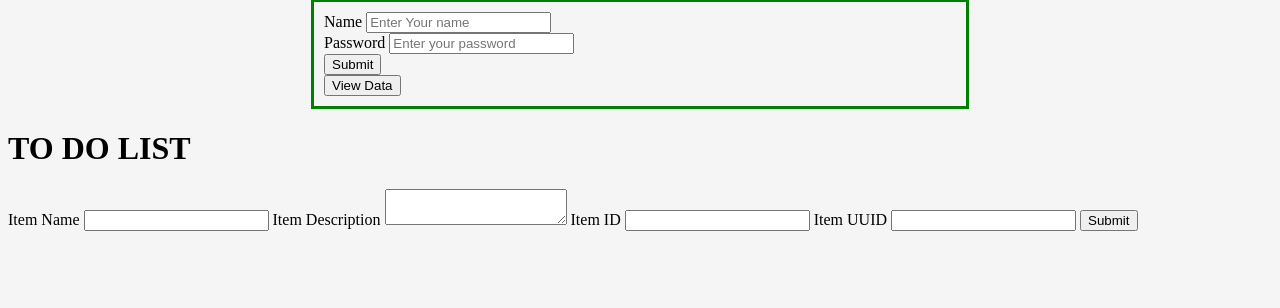
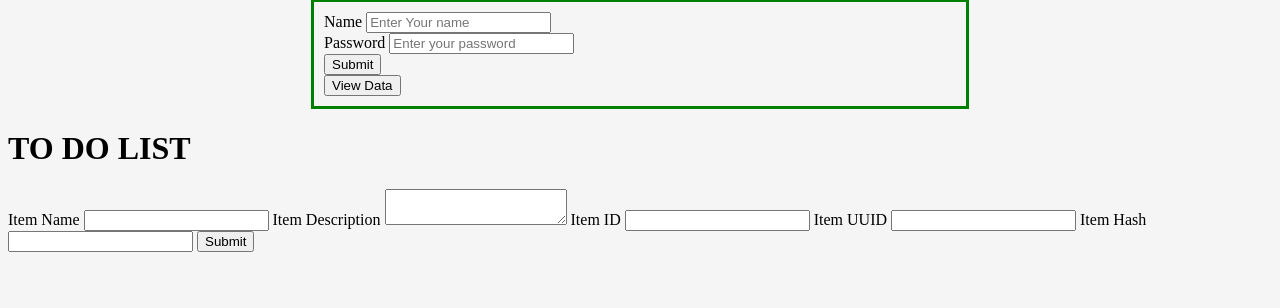
Before and after one commit to PrasannaChitagi/Git-assessment, a Flask app: page / in a window 1280 px wide. Shown: the part 223-531 px from the top of the page. Run offline with Flask 3, Linux system fonts and the light colour scheme.

Commit message:
add item Hash field

```diff
--- a/flask_tutorial/frontend/templates/index.html
+++ b/flask_tutorial/frontend/templates/index.html
@@ -41,6 +41,9 @@
                 <label>Item UUID</label>
                 <input type="text" name="itemUuid">
 
+                <label>Item Hash</label>
+                <input type="text" name="itemHash">
+
                 <button type="submit">Submit</button>
             </form>
         </div>
```
